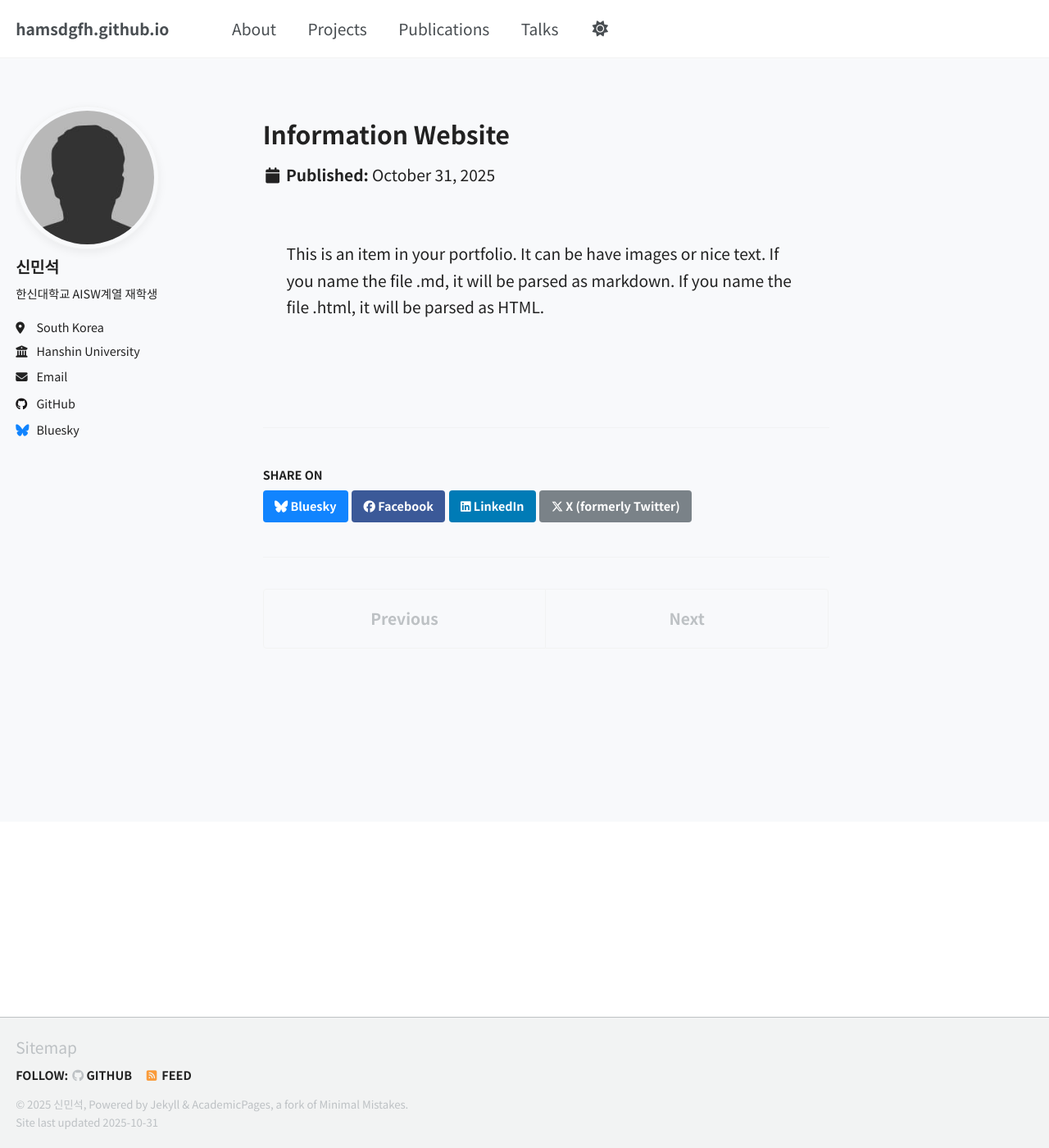
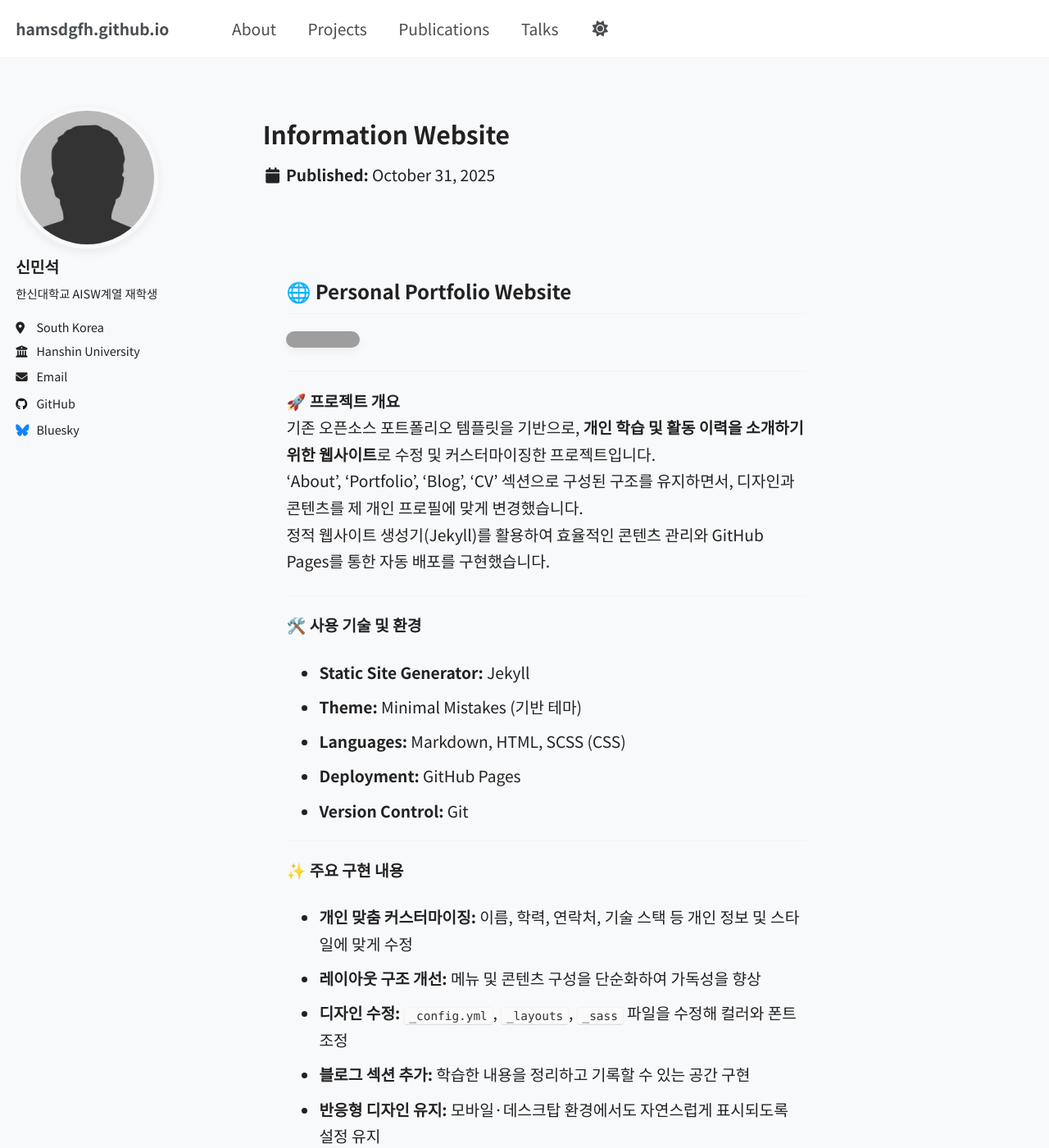
Before and after one commit to hamsdgfh/hamsdgfh.github.io, a Jekyll site: the page built from _portfolio/portfolio-2.md, in a window 1280 px wide and 1400 px high. Shown: the whole window at 82% size. Built offline with Jekyll 4.4.1, drawn with Linux system fonts in a browser that asks for light colours; a script that is not in the unit is left out; some of the changed text lies outside the part shown; grey boxes are pictures that could not be loaded.

Commit message:
Update portfolio-2.md

```diff
--- a/_portfolio/portfolio-2.md
+++ b/_portfolio/portfolio-2.md
@@ -4,4 +4,45 @@
 collection: portfolio
 ---
 
-This is an item in your portfolio. It can be have images or nice text. If you name the file .md, it will be parsed as markdown. If you name the file .html, it will be parsed as HTML.
+## 🌐 Personal Portfolio Website
+
+[![GitHub Repo](https://img.shields.io/badge/GitHub-Repository-181717?style=for-the-badge&logo=github&logoColor=white)](https://github.com/hamsdgfh/hamsdgfh_information)
+
+---
+
+🚀 **프로젝트 개요**
+기존 오픈소스 포트폴리오 템플릿을 기반으로, **개인 학습 및 활동 이력을 소개하기 위한 웹사이트**로 수정 및 커스터마이징한 프로젝트입니다.
+‘About’, ‘Portfolio’, ‘Blog’, ‘CV’ 섹션으로 구성된 구조를 유지하면서, 디자인과 콘텐츠를 제 개인 프로필에 맞게 변경했습니다.
+정적 웹사이트 생성기(Jekyll)를 활용하여 효율적인 콘텐츠 관리와 GitHub Pages를 통한 자동 배포를 구현했습니다.
+
+---
+
+🛠️ **사용 기술 및 환경**
+- **Static Site Generator:** Jekyll
+- **Theme:** Minimal Mistakes (기반 테마)
+- **Languages:** Markdown, HTML, SCSS (CSS)
+- **Deployment:** GitHub Pages
+- **Version Control:** Git
+
+---
+
+✨ **주요 구현 내용**
+- **개인 맞춤 커스터마이징:** 이름, 학력, 연락처, 기술 스택 등 개인 정보 및 스타일에 맞게 수정
+- **레이아웃 구조 개선:** 메뉴 및 콘텐츠 구성을 단순화하여 가독성을 향상
+- **디자인 수정:** `_config.yml`, `_layouts`, `_sass` 파일을 수정해 컬러와 폰트 조정
+- **블로그 섹션 추가:** 학습한 내용을 정리하고 기록할 수 있는 공간 구현
+- **반응형 디자인 유지:** 모바일·데스크탑 환경에서도 자연스럽게 표시되도록 설정 유지
+
+---
+
+🧩 **프로젝트 특징**
+- 기존 템플릿의 구조를 유지하면서도, **개인화된 콘텐츠 중심의 포트폴리오로 변환**
+- Markdown 기반 콘텐츠 관리로 **코드 작성 없이 손쉬운 업데이트 가능**
+- GitHub Pages를 이용해 **자동 배포 및 버전 관리** 실현
+
+---
+
+📝 **배운 점**
+이 프로젝트를 통해 Jekyll과 같은 정적 사이트 생성기의 구조와 동작 방식을 이해했으며,
+YAML 설정, 마크다운, SCSS 파일을 수정해 **테마 커스터마이징**하는 방법을 배웠습니다.
+또한, GitHub Pages를 이용한 정적 웹사이트 배포와 유지보수 과정을 직접 경험했습니다.
```
